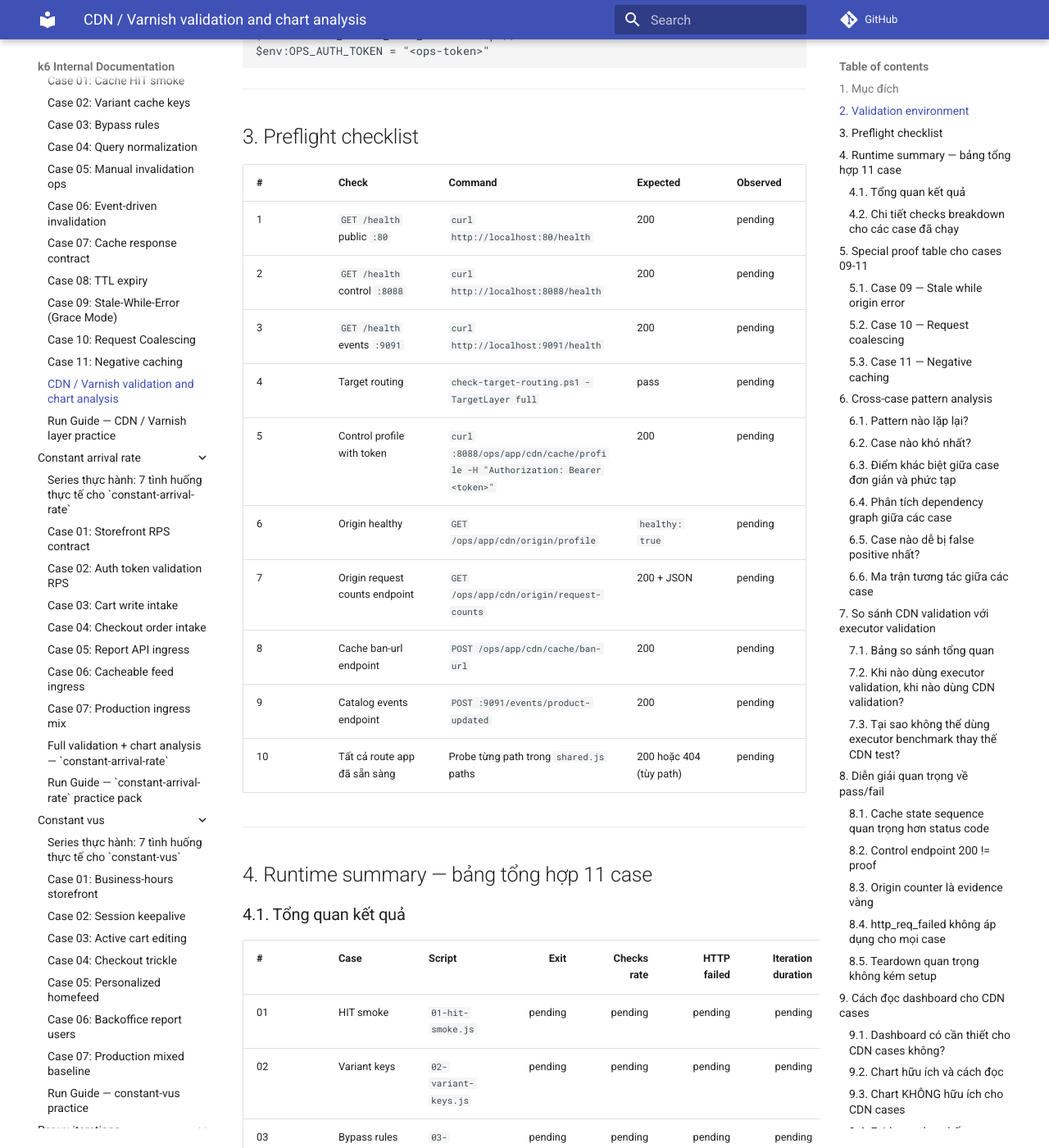
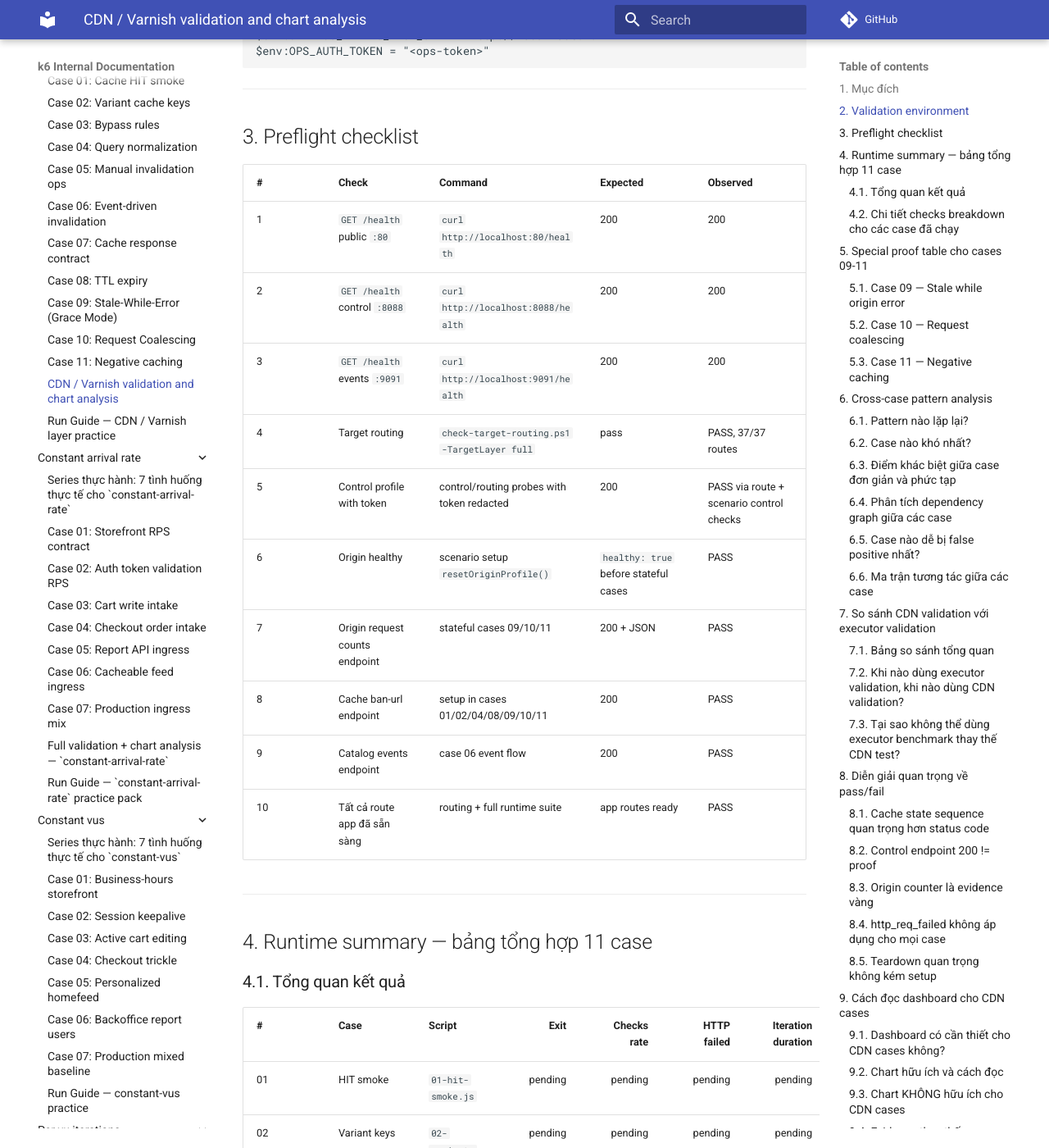
Before and after one commit to meomew-auto/markdown, an MkDocs documentation site: the page built from docs/practice/cdn/12_validation-and-chart-analysis.md, in a window 1280 px wide and 1400 px high, scrolled down 939 px. Shown: the whole window at 82% size. Built offline with MkDocs 1.6.1 and Material for MkDocs 9.7.7, drawn with Linux system fonts in a browser that asks for light colours; comment, search, counter and statistics services are not loaded.

Commit message:
Update docs

```diff
--- a/docs/practice/cdn/12_validation-and-chart-analysis.md
+++ b/docs/practice/cdn/12_validation-and-chart-analysis.md
@@ -48,16 +48,16 @@ $env:OPS_AUTH_TOKEN = "<ops-token>"
 
 | # | Check | Command | Expected | Observed |
 | --- | --- | --- | --- | --- |
-| 1 | `GET /health` public `:80` | `curl http://localhost:80/health` | 200 | pending |
-| 2 | `GET /health` control `:8088` | `curl http://localhost:8088/health` | 200 | pending |
-| 3 | `GET /health` events `:9091` | `curl http://localhost:9091/health` | 200 | pending |
-| 4 | Target routing | `check-target-routing.ps1 -TargetLayer full` | pass | pending |
-| 5 | Control profile with token | `curl :8088/ops/app/cdn/cache/profile -H "Authorization: Bearer <token>"` | 200 | pending |
-| 6 | Origin healthy | `GET /ops/app/cdn/origin/profile` | `healthy: true` | pending |
-| 7 | Origin request counts endpoint | `GET /ops/app/cdn/origin/request-counts` | 200 + JSON | pending |
-| 8 | Cache ban-url endpoint | `POST /ops/app/cdn/cache/ban-url` | 200 | pending |
-| 9 | Catalog events endpoint | `POST :9091/events/product-updated` | 200 | pending |
-| 10 | Tất cả route app đã sẵn sàng | Probe từng path trong `shared.js` paths | 200 hoặc 404 (tùy path) | pending |
+| 1 | `GET /health` public `:80` | `curl http://localhost:80/health` | 200 | 200 |
+| 2 | `GET /health` control `:8088` | `curl http://localhost:8088/health` | 200 | 200 |
+| 3 | `GET /health` events `:9091` | `curl http://localhost:9091/health` | 200 | 200 |
+| 4 | Target routing | `check-target-routing.ps1 -TargetLayer full` | pass | PASS, 37/37 routes |
+| 5 | Control profile with token | control/routing probes with token redacted | 200 | PASS via route + scenario control checks |
+| 6 | Origin healthy | scenario setup `resetOriginProfile()` | `healthy: true` before stateful cases | PASS |
+| 7 | Origin request counts endpoint | stateful cases 09/10/11 | 200 + JSON | PASS |
+| 8 | Cache ban-url endpoint | setup in cases 01/02/04/08/09/10/11 | 200 | PASS |
+| 9 | Catalog events endpoint | case 06 event flow | 200 | PASS |
+| 10 | Tất cả route app đã sẵn sàng | routing + full runtime suite | app routes ready | PASS |
 
 ---
 
```
